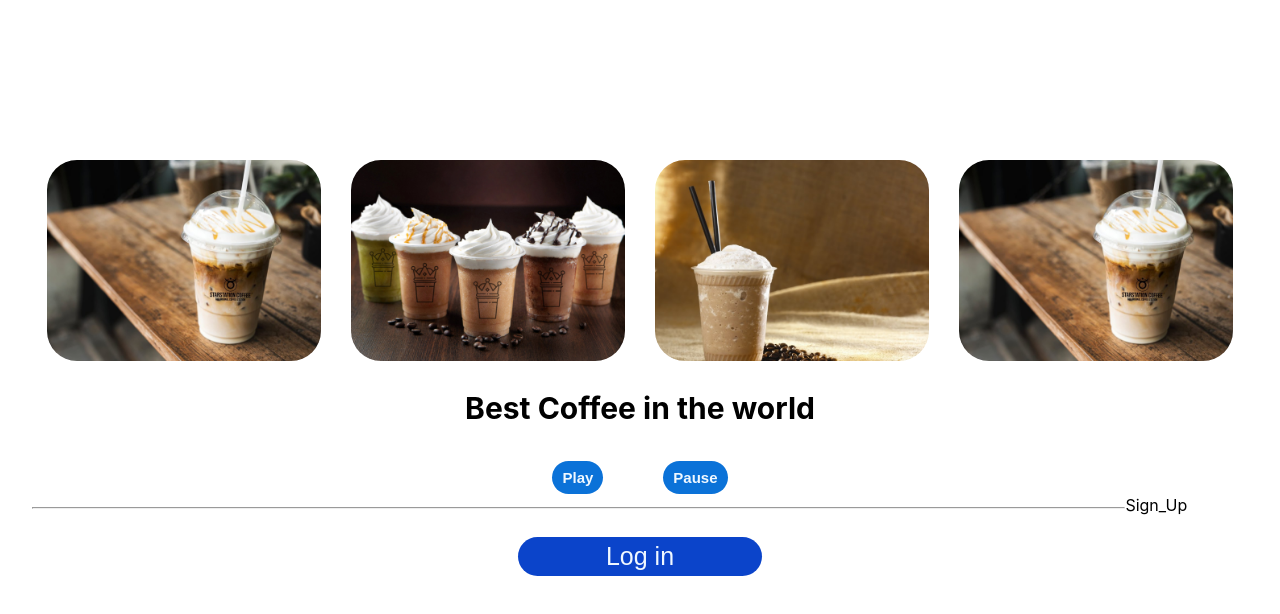
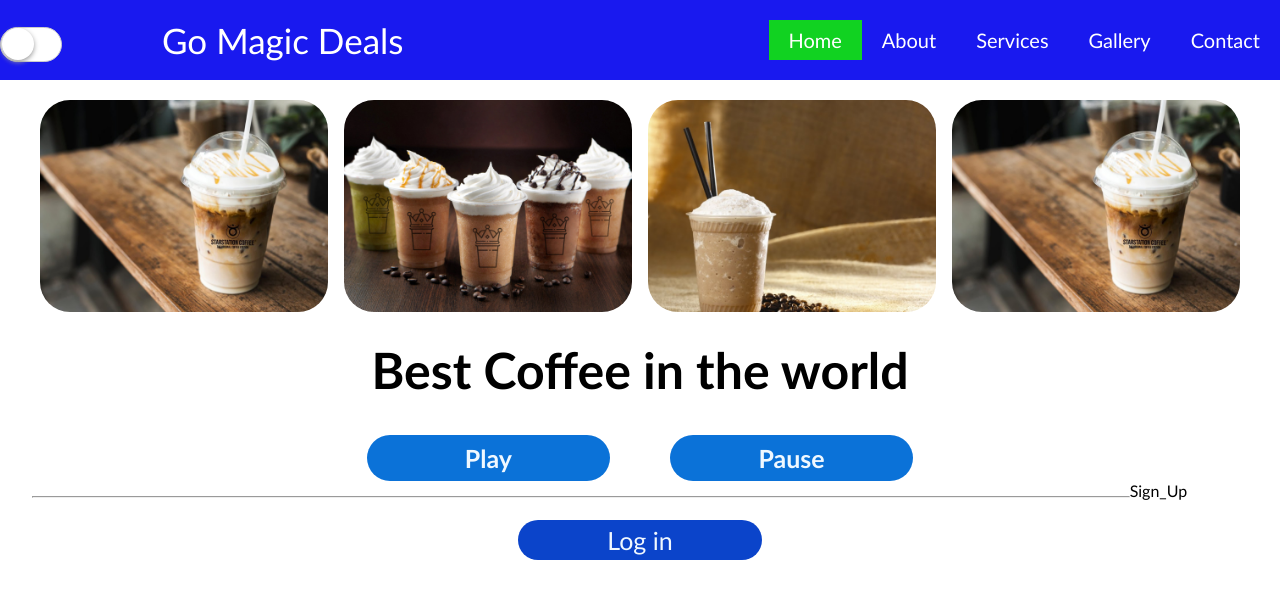
Before and after one commit to jitender046/gomagicdeals, a React (Create React App) app: page / in a window 1280 px wide. Shown: the top 614 px of the page. Built offline with nearby package versions, Linux system fonts and the light colour scheme.

Commit message:
some css changes

```diff
--- a/src/App.js
+++ b/src/App.js
@@ -1,5 +1,5 @@
 import './App.css';
-// import Header  from './Header';
+import Header  from './Header';
 // import TodoApp from './TodoApp';
 // import Myskills from './Myskills'
 // import Footer from "./Footer";
@@ -10,11 +10,11 @@ import CoffeeCards from './coffee/CoffeeCards.js'
 function App() {
   return (
     <div className="App">
+          <Header/>
     < CoffeeCards/>
       {/* <Weather/> */}
       {/* <QuizTest/> */}
       {/* <TodoApp/> */}
-      {/* <Header/> */}
       {/* <Youtube/> */}
     </div>
   );
--- a/src/DarkMode.jsx
+++ b/src/DarkMode.jsx
@@ -17,7 +17,7 @@ const DarkMode = () => {
   return (
 <label class="switch">
   <input type="checkbox"  onClick={toggleDarkMode}/>
-  <div class="slider"></div>
+  <div class="dark-mode-slider"></div>
   <div class="slider-card">
     <div class="slider-card-face slider-card-front"></div>
     <div class="slider-card-face slider-card-back"></div>
--- a/src/Header.css
+++ b/src/Header.css
@@ -37,7 +37,7 @@ body {
    height: 0;
   }
 
-  .slider {
+  .dark-mode-slider {
    position: absolute;
    cursor: pointer;
    top: -10px;
@@ -50,7 +50,7 @@ body {
    border: 1px solid #ccc;
   }
 
-  .slider:before {
+  .dark-mode-slider:before {
    position: absolute;
    content: "";
    height: 1.9em;
@@ -64,12 +64,12 @@ body {
    transition: .4s;
   }
 
-  input:checked + .slider {
+  input:checked + .dark-mode-slider {
    background-color: #5fdd54;
    border: 1px solid transparent;
   }
 
-  input:checked + .slider:before {
+  input:checked + .dark-mode-slider:before {
    transform: translateX(1.5em);
   }
 
--- a/src/coffee/Coffee.css
+++ b/src/coffee/Coffee.css
@@ -1,7 +1,7 @@
 .CoffeeCards{
     display: flex;
     justify-content: center;
-    margin: 160px auto 10px auto;
+    margin: 20px auto 10px auto;
 
 }
 .slider-container{
@@ -12,24 +12,26 @@
         display: block;
         margin-left: auto;
         margin-right: auto;
-        width: 90%;
+        width: 95%;
         border-radius: 30px;
 
 }
 .CoffeeCards h2{
+    margin: 25px;
     text-align: center;
     font-weight: bold;
-    font-size: 30px;
+    font-size: 50px;
 }
 .Home-page-play-pause-button  button{
     margin: 10px 30px 0px 30px;
     padding: 8px 10px 8px 10px;
-    font-size: 15px;
+    font-size: 25px;
     font-weight: bold;
     border-radius: 25px;
     background-color: rgb(11, 114, 216);
     color: aliceblue;
     border: none;
+    width: 20%;
 }
 .skip-line {
     width: 95%;
```
